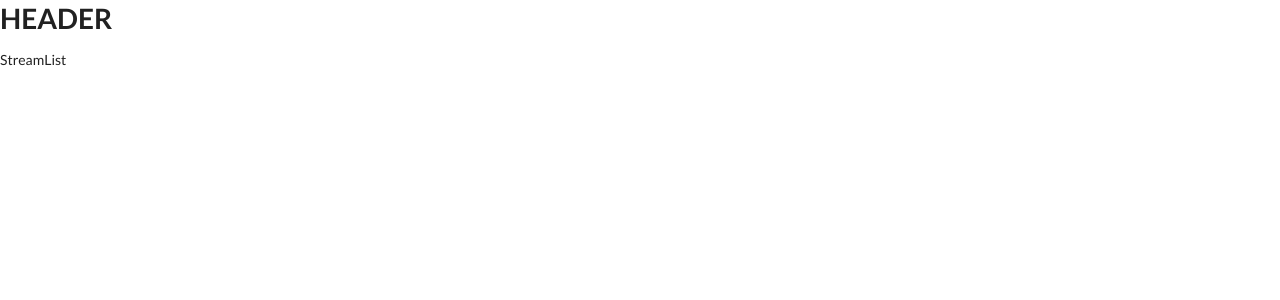
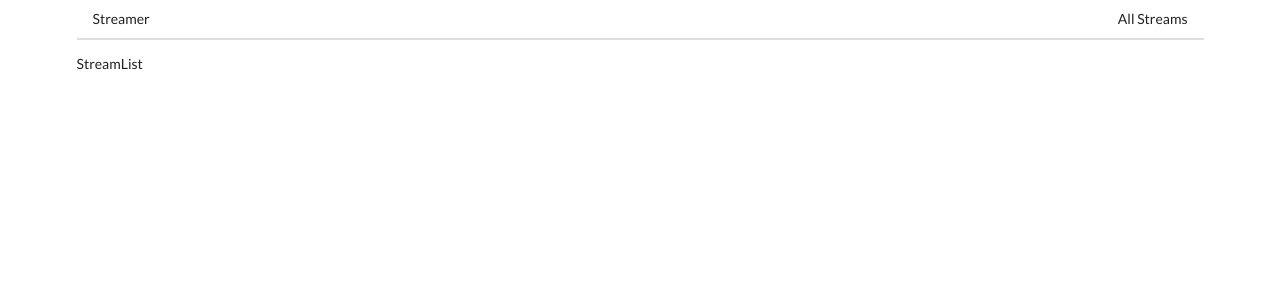
Before and after one commit to manish257/learning-hub, a React (Create React App) app in the folder streams/client/: page / in a window 1280 px wide. Shown: the top 300 px of the page. Built offline with nearby package versions, Linux system fonts and the light colour scheme.

Commit message:
links inside routers

```diff
--- a/streams/client/src/components/App.js
+++ b/streams/client/src/components/App.js
@@ -5,13 +5,14 @@ import StreamEdit from "./streams/StreamEdit";
 import StreamDelete from "./streams/StreamDelete";
 import StreamList from "./streams/StreamList";
 import StreamShow from "./streams/StreamShow";
+import Header from "./Header";
 
 function App() {
   return (
-    <div>
-        <h1>HEADER</h1>
+    <div className="ui container">
       <BrowserRouter>
         <div>
+          <Header />
           <Route path="/" exact component={StreamList} />
           <Route path="/streams/new" exact component={StreamCreate} />
           <Route path="/streams/edit" exact component={StreamEdit} />
--- /dev/null
+++ b/streams/client/src/components/Header.js
@@ -0,0 +1,19 @@
+import React from "react";
+import { Link } from "react-router-dom";
+
+const Header = () => {
+  return (
+    <div className="ui secondary pointing menu">
+      <Link to="/" className="item">
+        Streamer
+      </Link>
+      <div className="right menu">
+        <Link to="/" className="item">
+          All Streams
+        </Link>
+      </div>
+    </div>
+  );
+};
+
+export default Header;
```
